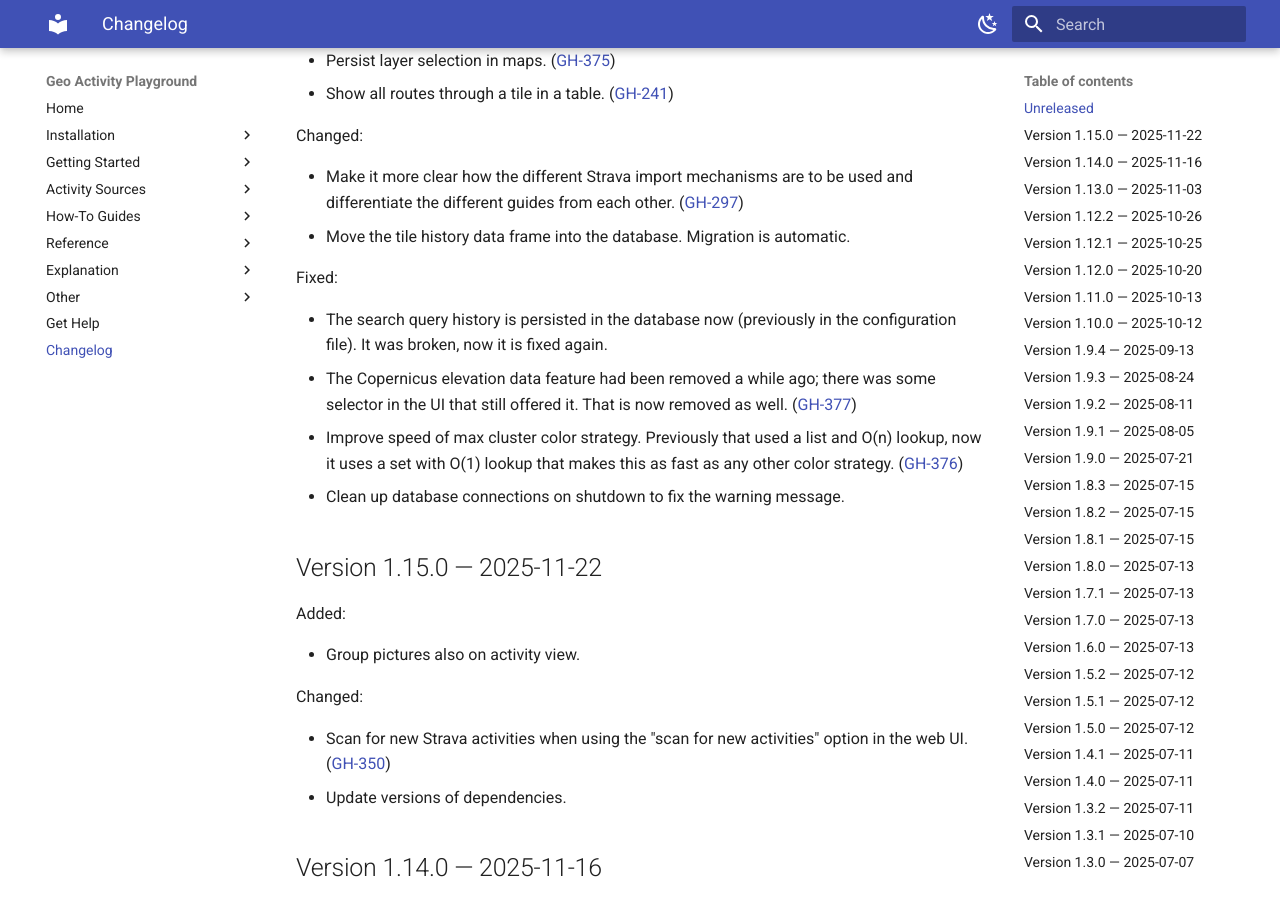
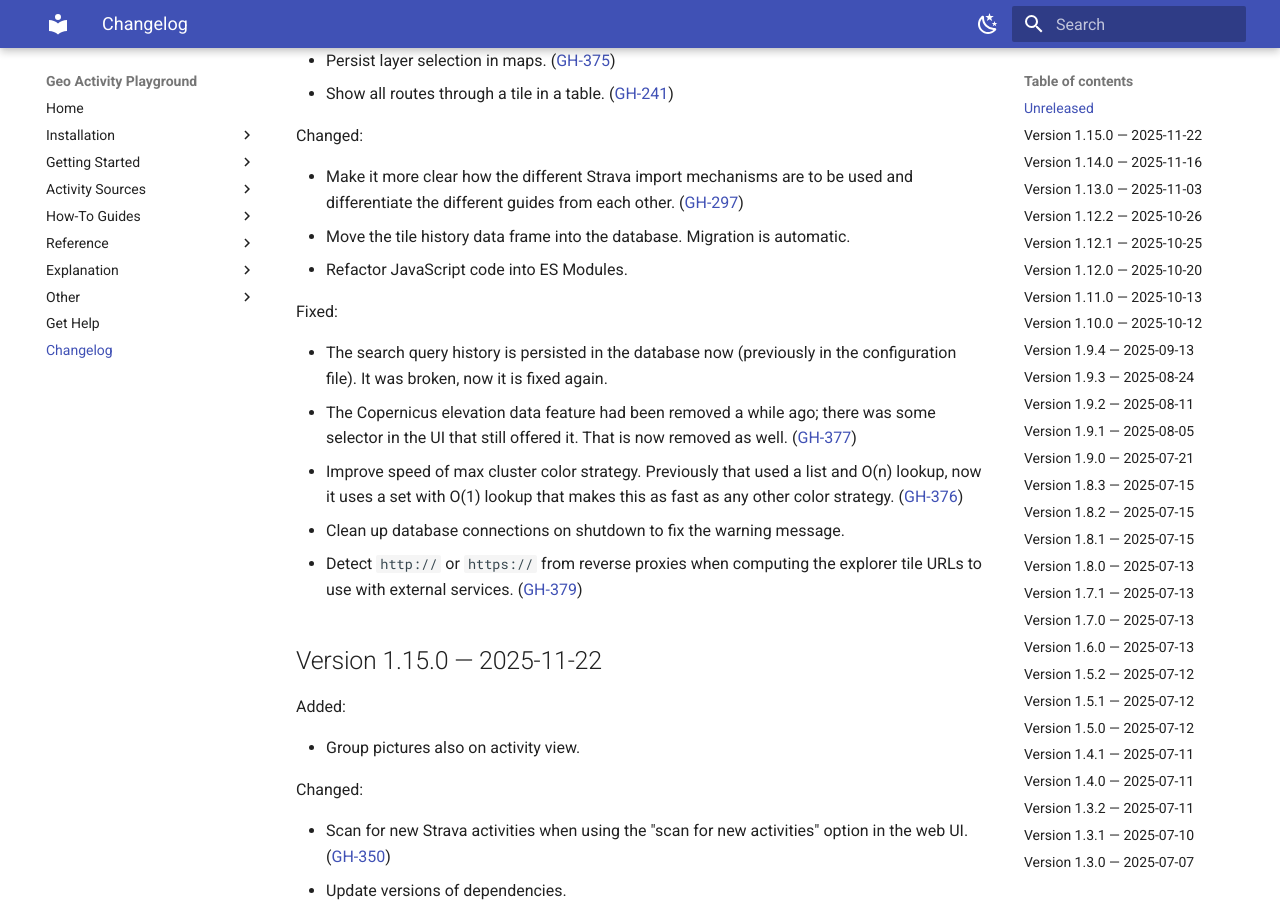
Before and after one commit to martin-ueding/geo-activity-playground, an MkDocs documentation site: the page built from docs/changelog.md, in a window 1280 px wide and 900 px high, scrolled down 383 px. Built offline with MkDocs 1.6.1 and Material for MkDocs 9.7.7, drawn with Linux system fonts in a browser that asks for light colours.

Commit message:
Changelog entry

```diff
--- a/docs/changelog.md
+++ b/docs/changelog.md
@@ -28,6 +28,7 @@ Changed:
 
 - Make it more clear how the different Strava import mechanisms are to be used and differentiate the different guides from each other. ([GH-297](https://github.com/martin-ueding/geo-activity-playground/issues/297))
 - Move the tile history data frame into the database. Migration is automatic.
+- Refactor JavaScript code into ES Modules.
 
 Fixed:
 
@@ -35,6 +36,7 @@ Fixed:
 - The Copernicus elevation data feature had been removed a while ago; there was some selector in the UI that still offered it. That is now removed as well. ([GH-377](https://github.com/martin-ueding/geo-activity-playground/issues/377))
 - Improve speed of max cluster color strategy. Previously that used a list and O(n) lookup, now it uses a set with O(1) lookup that makes this as fast as any other color strategy. ([GH-376](https://github.com/martin-ueding/geo-activity-playground/issues/376))
 - Clean up database connections on shutdown to fix the warning message.
+- Detect `http://` or `https://` from reverse proxies when computing the explorer tile URLs to use with external services. ([GH-379](https://github.com/martin-ueding/geo-activity-playground/issues/379))
 
 ## Version 1.15.0 — 2025-11-22
 
```
